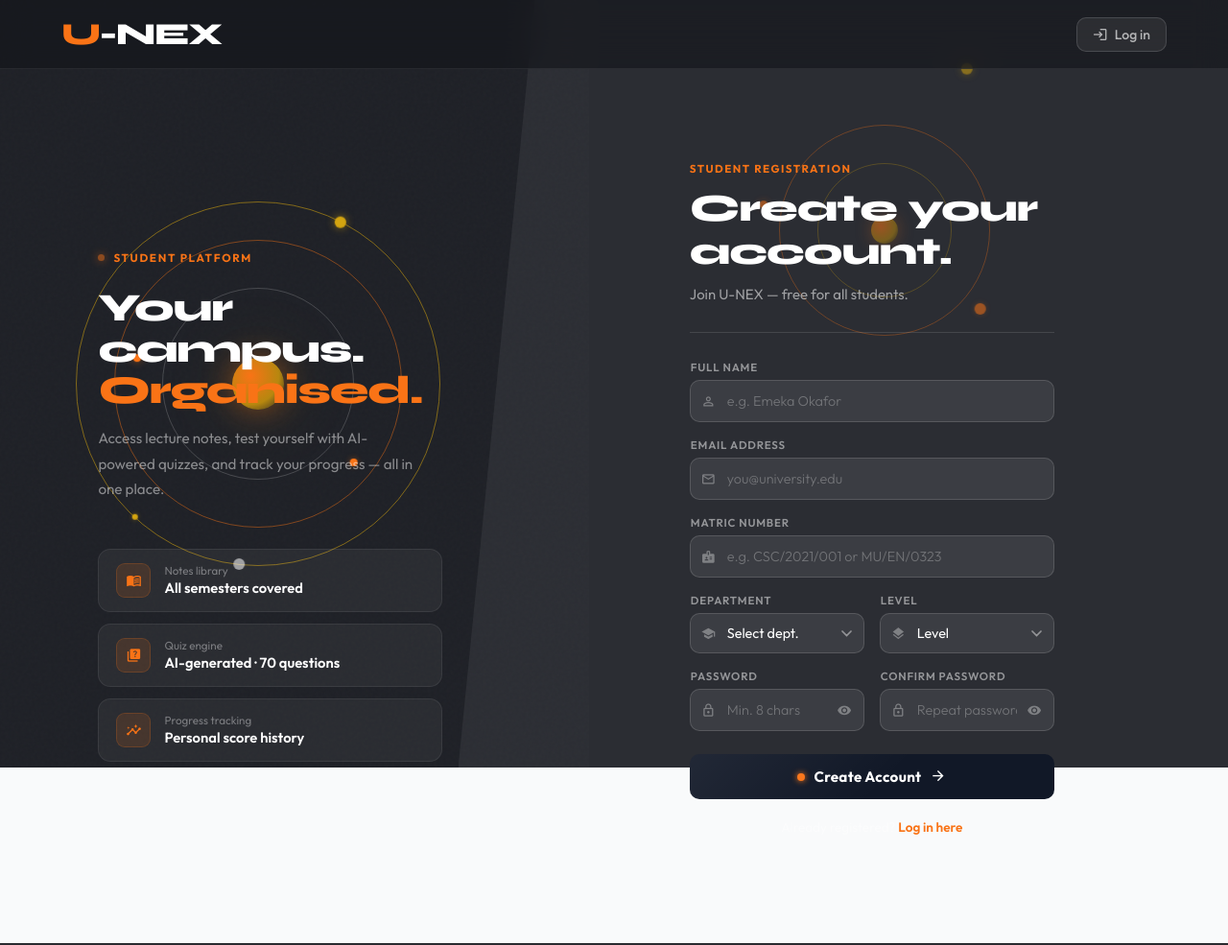
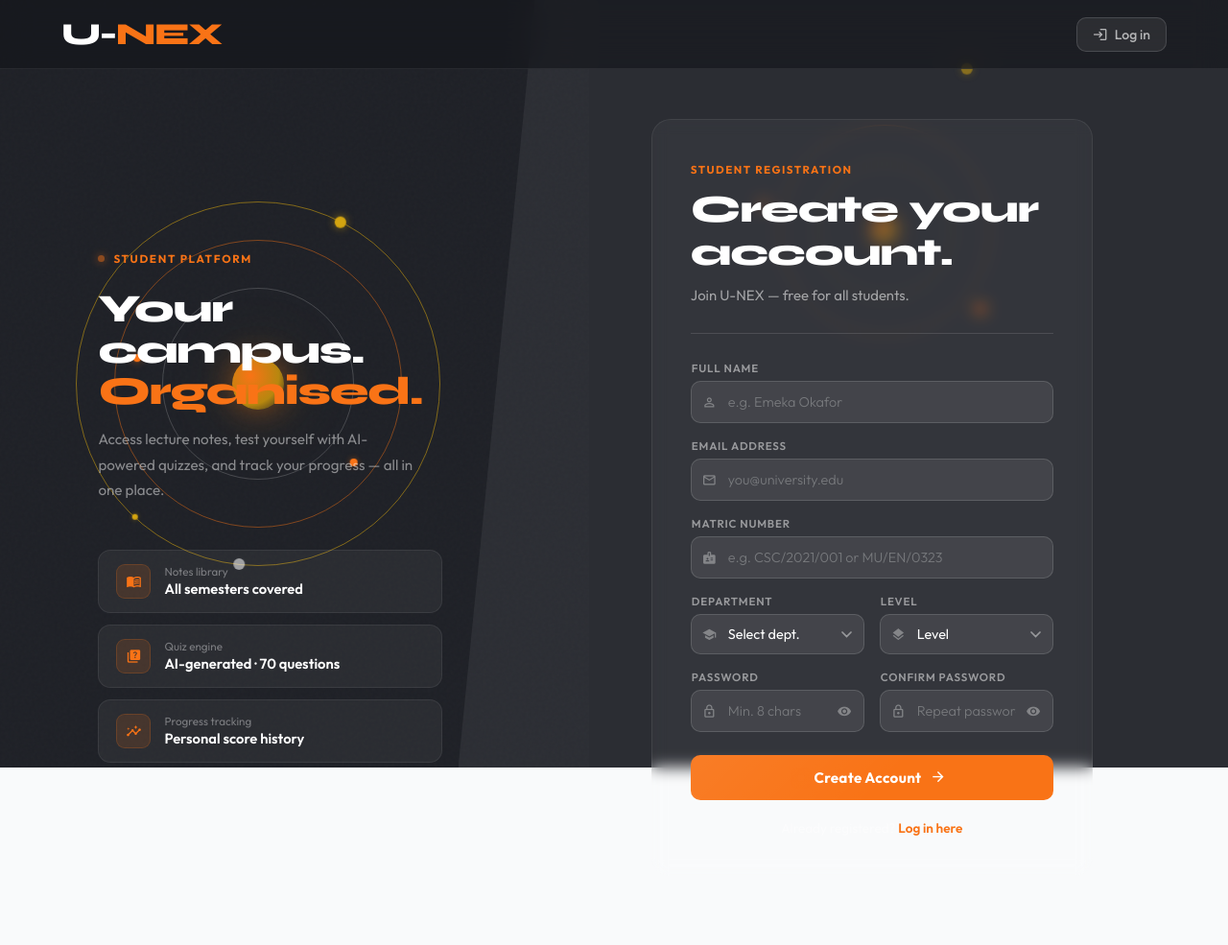
Before and after one commit to Prosperricch/unex, a Flask app: page /user/signup in a window 1280 px wide. Shown: the whole page at 96% size. Run offline with Flask 3, Linux system fonts and the light colour scheme; data that the repository does not hold is empty.

Commit message:
Update user_signup.html

```diff
--- a/templates/user_signup.html
+++ b/templates/user_signup.html
@@ -208,7 +208,7 @@
       position: relative;
       z-index: 1;
     }
-    .logo em { color: var(--orange); font-style: normal; }
+    .logo span { color: var(--orange); }
 
     .nav-login {
       display: flex;
@@ -347,10 +347,10 @@
     .card {
       width: 100%;
       max-width: 460px;
-      background: transparent;
-      backdrop-filter: none;
-      -webkit-backdrop-filter: none;
-      border: none;
+      background: rgba(255,255,255,0.04);
+      backdrop-filter: blur(8px);
+      -webkit-backdrop-filter: blur(8px);
+      border: 1px solid rgba(255,255,255,0.07);
       border-radius: 20px;
       padding: 44px 40px 40px;
       box-shadow: none;
@@ -481,7 +481,7 @@
       width: 100%;
       margin-top: 24px;
       padding: 14px 20px;
-      background: var(--dark);
+      background: var(--orange);
       color: #fff;
       font-family: 'Outfit', sans-serif;
       font-size: .95rem;
@@ -505,9 +505,9 @@
       pointer-events:none;
     }
     .sub-btn:hover {
-      background: #1f2937;
+      background: var(--orange-dk);
       transform: translateY(-2px);
-      box-shadow: 0 8px 24px rgba(17,24,39,0.22);
+      box-shadow: 0 10px 32px rgba(249,115,22,0.40);
     }
     .sub-btn:active { transform:translateY(0); box-shadow:none; }
     .sub-btn .material-icons { font-size:1.05rem; line-height:1; }
@@ -652,7 +652,7 @@
 
   <!-- ══ TOPBAR ══ -->
   <nav class="topbar">
-    <a href="{{ url_for('user_home') }}" class="logo"><em>U</em>-NEX</a>
+    <a href="{{ url_for('user_home') }}" class="logo">U-<span>NEX</span></a>
     <a href="{{ url_for('user_login_page') }}" class="nav-login">
       <span class="material-icons">login</span>
       Log in
```
